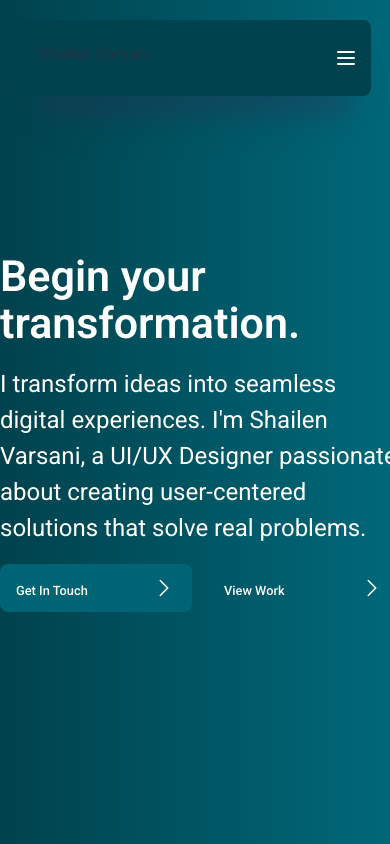
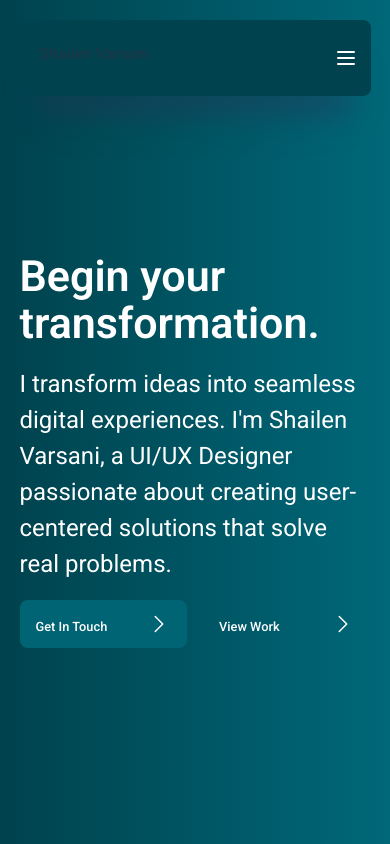
Before and after one commit to ShailenVarsani15/www.shailenvarsani.co.uk, a React (Vite) app: page / in a window 390 px wide. Shown: the top 844 px of the page. Built offline with nearby package versions, Linux system fonts and the light colour scheme.

Commit message:
Adding mobile breakpoint for hero text

```diff
--- a/src/hero.css
+++ b/src/hero.css
@@ -135,6 +135,9 @@
 
     .hero__introduction {
         margin-top: calc(100vh - 70vh);
+        width: 90%;
+        margin-left: 5%;
+        margin-right: 5%;
     }
 
     .hero__introduction p {
@@ -148,12 +151,6 @@
 }
 
 @media only screen and (max-width: 380px) {
-    .hero__introduction {
-        width: 90%;
-        margin-left: 5%;
-        margin-right: 5%;
-    }
-
     .hero__graphics {
         margin-top: -100px !important;
         margin-left: -60%;
```
